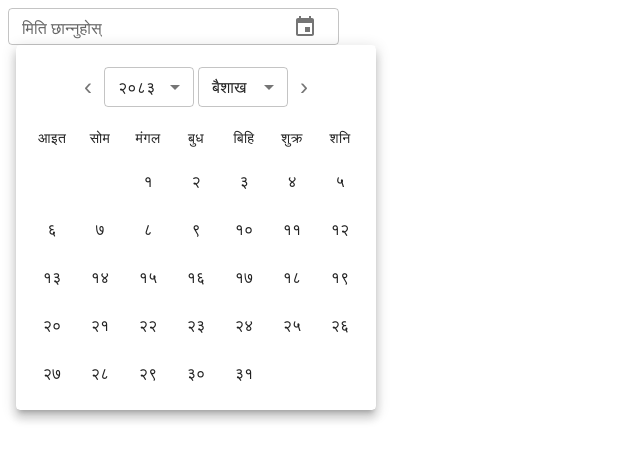
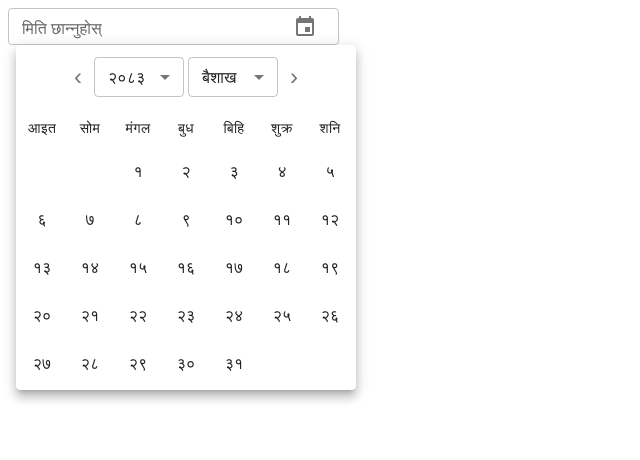
Before and after one commit to soniya-gurung-navya/Nepali-Calendar, a React (Vite) app: page / in a window 1280 px wide. Both pictures are taken after a click on the button 305 px from the left and 26 px from the top of the page. Shown: the top 460 px of the page, without its empty margins (0-640 px from the left). Built offline with nearby package versions, Linux system fonts and the light colour scheme.

Commit message:
update: final commit

```diff
--- a/src/components/InputCalendar.tsx
+++ b/src/components/InputCalendar.tsx
@@ -20,31 +20,26 @@ type Props = {
   onChange?: (date: string | null) => void;
   format?: "YYYY-MM-DD" | "YYYY/MM/DD";
 };
+
 export default function InputCalendar({
   value,
   onChange,
-  format = "YYYY-MM-DD",
+  format = "YYYY/MM/DD",
 }: Props) {
   const [anchorEl, setAnchorEl] = useState<HTMLElement | null>(null);
   const [inputText, setInputText] = useState("");
   const [internalDateStr, setInternalDateStr] = useState<string | null>(null);
   // const separator = format.replace(/[A-Za-z]/g, "")[0] || "/";
+  const allowed_separators = ["-", "/"];
   const separator = format.includes("-") ? "-" : "/";
   const selectedDateStr = value !== undefined ? value : internalDateStr;
   const selectedDateObj = selectedDateStr
     ? parseBSDate(selectedDateStr, separator)
     : null;
-  // if (selectedDateStr) {
-  //   console.log("My data", selectedDateStr);
-  // }
 
   const fieldWrapperRef = useRef<HTMLDivElement>(null);
   const inputRef = useRef<HTMLInputElement>(null);
   const cursorPos = useRef<number | null>(null);
-  // const updateDate = (date: ParsedBSDate | null) => {
-  //   setInternalDate(date);
-  //   onChange?.(date);
-  // };
 
   const updateDate = (dateObj: ParsedBSDate | null) => {
     const formattedNepaliStr = dateObj
@@ -65,7 +60,6 @@ export default function InputCalendar({
     setInputText(""); // clear either way
   };
 
-  const allowed_separators = ["-", "/"];
   // handle change (/) function:
   const handleInputChange = (e: React.ChangeEvent<HTMLInputElement>) => {
     const inputEl = e.target;
--- a/src/components/NepaliCalendar.tsx
+++ b/src/components/NepaliCalendar.tsx
@@ -70,7 +70,12 @@ export default function NepaliCalendar({ onSelectDate, selectDate }: Props) {
 
   return (
     <Card
-      sx={{ p: "20px", display: "flex", flexDirection: "column", gap: "10px" }}
+      sx={{
+        p: "10px",
+        display: "flex",
+        flexDirection: "column",
+        gap: "10px",
+      }}
     >
       <Box
         sx={{
--- a/src/converter/parseBSDate.ts
+++ b/src/converter/parseBSDate.ts
@@ -1,11 +1,6 @@
 import { dateConfigMap } from "../constants/YearData";
 import { toEnglishDigits } from "../constants/NepaliDigits"; // adjust path to match your folder
 import { monthNames } from "../constants/NepaliDate";
-
-// export const monthNames = [
-//   "Baisakh", "Jestha", "Asar", "Shrawan", "Bhadra", "Aswin",
-//   "Kartik", "Mangsir", "Poush", "Magh", "Falgun", "Chaitra",
-// ] as const;
 
 export type ParsedBSDate = { year: number; month: number; day: number };
 
```
